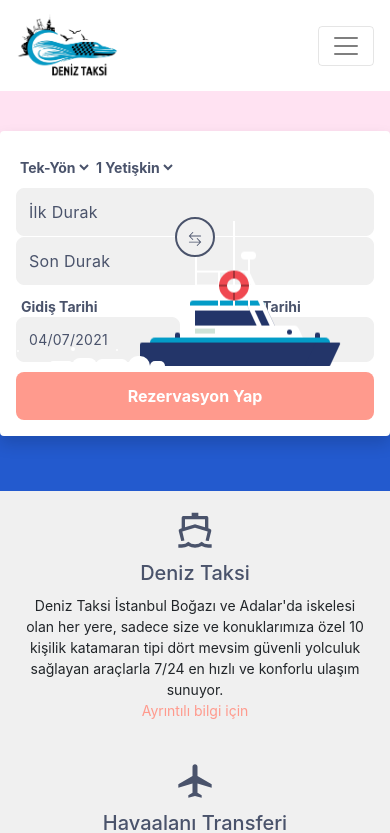
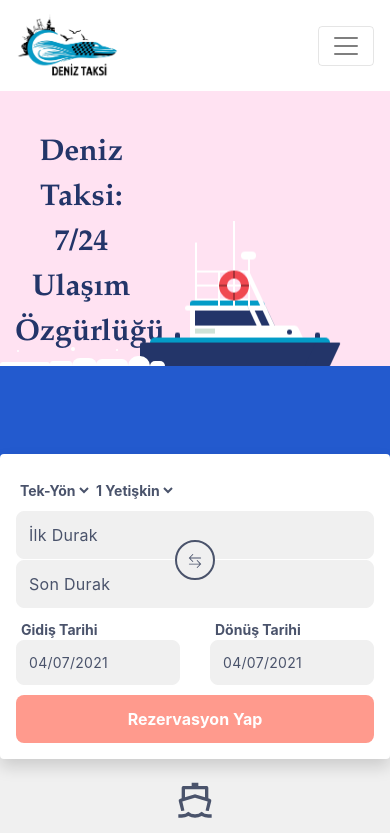
Before and after one commit to naberna/deniztaksi2, a React (Create React App) app: page / in a window 390 px wide. Shown: the top 833 px of the page. Built offline with nearby package versions, Linux system fonts and the light colour scheme.

Commit message:
responsive jumbotron & form

```diff
--- a/src/components/Jumbotron.js
+++ b/src/components/Jumbotron.js
@@ -30,6 +30,10 @@ const Styles = styled.div`
   .bottom-part {
     background-color: #235ace;
     height: 125px;
+  }
+
+  @media screen and (max-width:992px){
+    height: 670px;
   }
 `;
 
--- a/src/components/forms/TravelForm.js
+++ b/src/components/forms/TravelForm.js
@@ -46,14 +46,36 @@ const Styles = styled.div`
   .btn-group {
     margin: 10px 0;
   }
+
+  .slogan {
+    font-size: 34px;
+    font-weight: bold;
+    color: #233569;
+    font-family: Garamond, serif;
+    text-align: center;
+    margin-top: 40px;
+  }
+
+  @media screen and (max-width:992px){
+    .slogan {
+      font-size: 30px;
+    }
+
+    form {
+      margin-top: 25%;
+    }
+  }
 `;
 
 export const TravelForm = () => (
   <Styles>
     <Container>
       <div className="row">
-        <div className="col-5"></div>
-        <form className="col-12 col-md-7 col-lg-7 col-xl-7 shadow p-3 mb-5 bg-white rounded">
+        <div className="col-5 slogan">
+          <div>Deniz Taksi:</div>
+          <div>7/24 Ulaşım Özgürlüğü</div>
+        </div>
+        <form className="col-sm-12 col-md-12 col-lg-7 col-xl-7 shadow p-3 mb-5 bg-white rounded">
           <div className="btn-group">
             <div>
               <select className="form-select">
```
